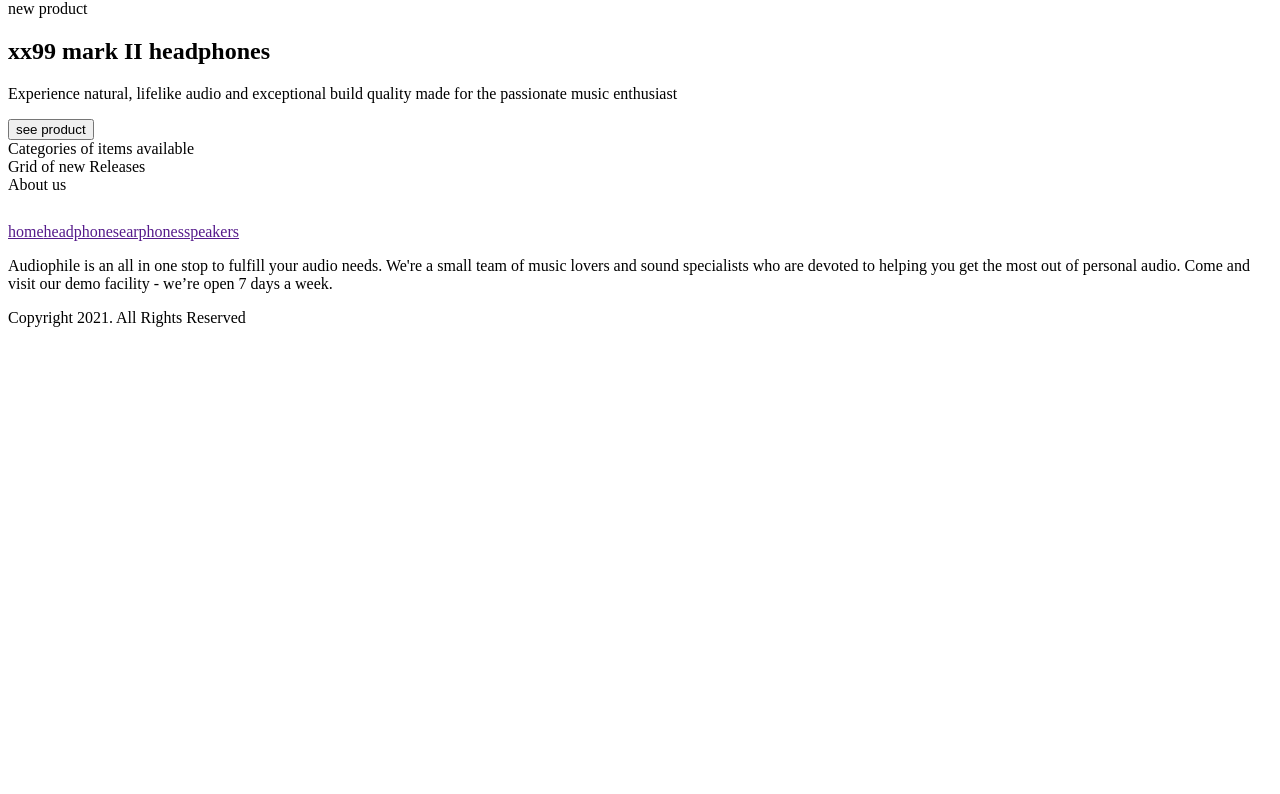
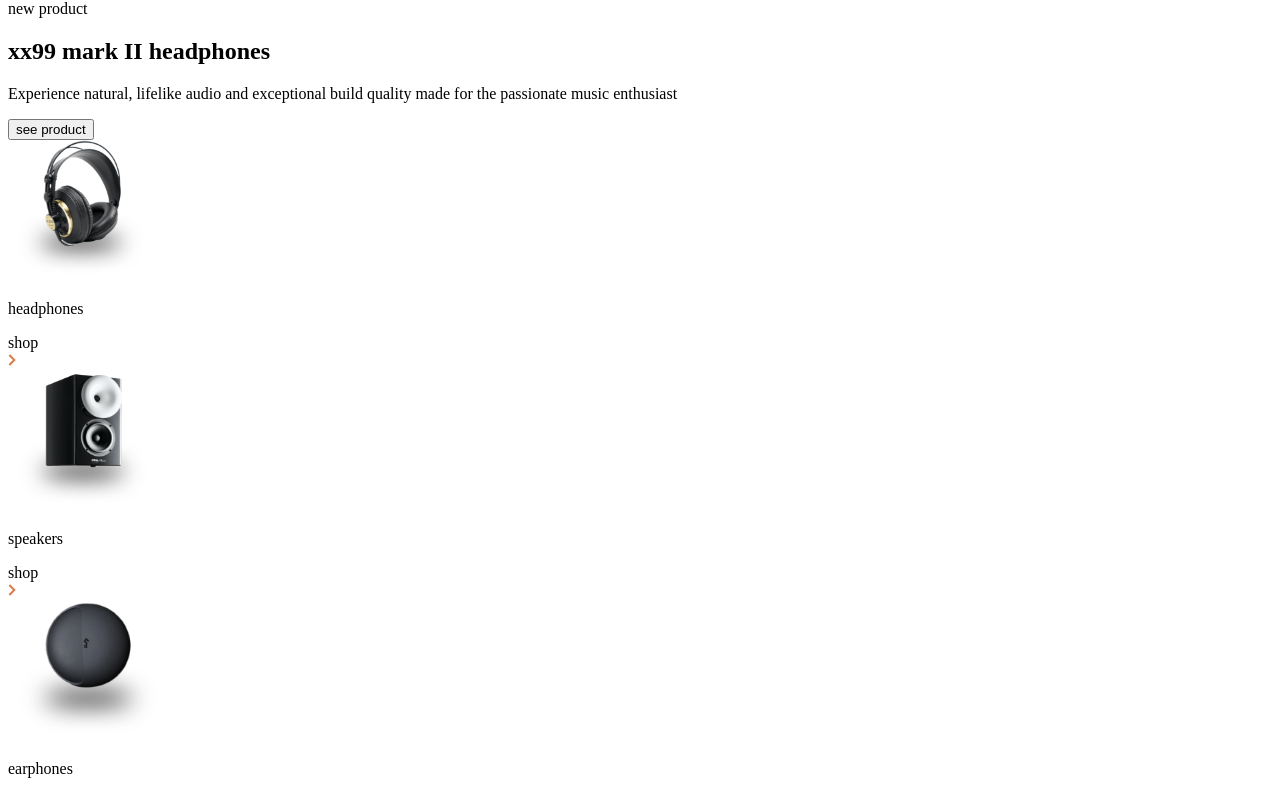
Before and after one commit to GStormx2/audiophile-ecommerce, a Next.js app: page / in a window 1280 px wide. Shown: the part 2533-3327 px from the top of the page. Before the commit the page ends 2912 px from the top, so only its background shows below. Built offline with nearby package versions, Linux system fonts and the light colour scheme.

Commit message:
Categories implemented for SM + MD

```diff
--- a/components/Button.jsx
+++ b/components/Button.jsx
@@ -1,24 +1,29 @@
-import React from 'react';
+import Image from "next/image";
+import React from "react";
+import arrowSVG from "../assets/shared/desktop/icon-arrow-right.svg";
 
 const Button = ({ type, children }) => {
-  let myButton = '';
-  if (type === 'primary') {
-    return <button className="h-[48px] w-[160px] bg-[#D87D4A] text-subtitle font-bold text-white hover:bg-[#FBAF85] uppercase">{children}</button>
-  }
-  else if (type === 'secondary') {
-    return <button className="h-[48px] w-[160px] bg-[#FFFFFF] text-[#191919] border-2 border-[#191919] text-subtitle font-bold hover:bg-[#191919] hover:text-white uppercase">{children}</button>
-
-  }
-  else if (type === 'ternary') {
-   return (
-    <div className="flex justify-between items-center w-[58px] h-[18px] text-subtitle text-white hover:text-[#D87D4A] hover:cursor-pointer uppercase">
-      <div>{children}</div>
-      <svg width="7" height="12" viewBox="0 0 7 12" fill="none" xmlns="http://www.w3.org/2000/svg">
-        <path d="M1.32178 1L6.32178 6L1.32178 11" stroke="#D87D4A" stroke-width="2"/>
-      </svg>
-    </div>
+  let myButton = "";
+  if (type === "primary") {
+    return (
+      <button className="h-[48px] w-[160px] bg-[#D87D4A] text-subtitle font-bold text-white hover:bg-[#FBAF85] uppercase">
+        {children}
+      </button>
+    );
+  } else if (type === "secondary") {
+    return (
+      <button className="h-[48px] w-[160px] bg-[#FFFFFF] text-[#191919] border-2 border-[#191919] text-subtitle font-bold hover:bg-[#191919] hover:text-white uppercase">
+        {children}
+      </button>
+    );
+  } else if (type === "ternary") {
+    return (
+      <div className="flex justify-between items-center w-[58px] h-[18px] font-bold text-subtitle text-black opacity-50 hover:text-[#D87D4A] hover:cursor-pointer uppercase">
+        <div>{children}</div>
+        <Image src={arrowSVG} alt="arrow" />
+      </div>
     );
   }
-}
+};
 
 export default Button;
--- a/components/Categories.jsx
+++ b/components/Categories.jsx
@@ -1,11 +1,71 @@
-import React from 'react';
+import Image from "next/image";
+import React from "react";
+import headphonePNG from "../assets/shared/desktop/image-category-thumbnail-headphones.png";
+import speakerPNG from "../assets/shared/desktop/image-category-thumbnail-speakers.png";
+import earphonePNG from "../assets/shared/desktop/image-category-thumbnail-earphones.png";
+import Button from "./Button";
+
+// headphone - 1.04 : 1
+// speaker - 1.07 : 1
+// earphone - 1.15 : 1
 
 const Categories = () => {
-
-    return (
-        <section>
-            Categories of items available
-        </section>
-    );
-}
+  return (
+    <section className="md:flex-row md:px-8 md:gap-5 flex flex-col justify-center items-center gap-16 mt-24">
+      <div className="relative flex items-end justify-center bg-[#F2F2F2] w-[327px] h-[165px] rounded-lg">
+        <div className="absolute left-1/2 top-5 transform -translate-x-1/2 -translate-y-1/2">
+          <Image
+            src={headphonePNG}
+            width={146}
+            height={140}
+            alt="headphone shop now"
+            layout="fixed"
+          />
+        </div>
+        <div className="flex flex-col justify-between gap-2.5 items-center mb-5">
+          <p className="text-body font-bold tracking-[1.07px] uppercase">
+            headphones
+          </p>
+          <Button type={"ternary"}>shop</Button>
+        </div>
+      </div>
+      <div className="relative flex items-end justify-center bg-[#F2F2F2] w-[327px] h-[165px] rounded-lg">
+        <div className="absolute left-1/2 top-5 transform -translate-x-1/2 -translate-y-1/2">
+          <Image
+            className="absolute z-10"
+            src={speakerPNG}
+            width={150}
+            height={140}
+            alt="speakers shop now"
+            layout="fixed"
+          />
+        </div>
+        <div className="flex flex-col justify-between gap-2.5 items-center mb-5">
+          <p className="text-body font-bold tracking-[1.07px] uppercase">
+            speakers
+          </p>
+          <Button type={"ternary"}>shop</Button>
+        </div>
+      </div>
+      <div className="relative flex items-end justify-center bg-[#F2F2F2] w-[327px] h-[165px] rounded-lg">
+        <div className="absolute left-1/2 top-5 transform -translate-x-1/2 -translate-y-1/2">
+          <Image
+            className="absolute z-10"
+            src={earphonePNG}
+            width={161}
+            height={140}
+            alt="earphones show now"
+            layout="fixed"
+          />
+        </div>
+        <div className="flex flex-col justify-between gap-2.5 items-center mb-5">
+          <p className="text-body font-bold tracking-[1.07px] uppercase">
+            earphones
+          </p>
+          <Button type={"ternary"}>shop</Button>
+        </div>
+      </div>
+    </section>
+  );
+};
 export default Categories;
```
Also changed, not shown: components/FeaturedProduct.jsx (+2 -5 lines), assets/shared/desktop/icon-arrow-right.svg.
